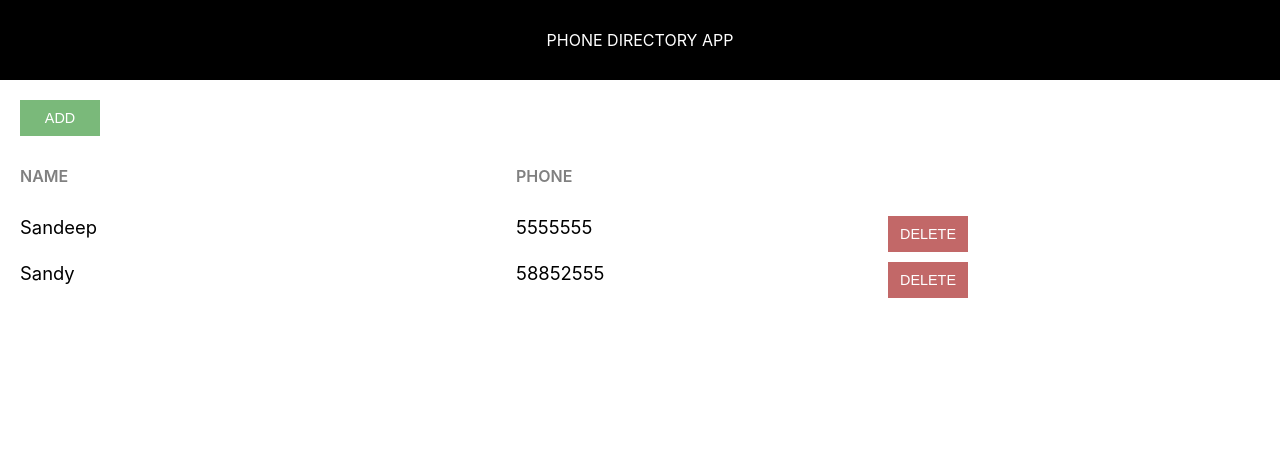
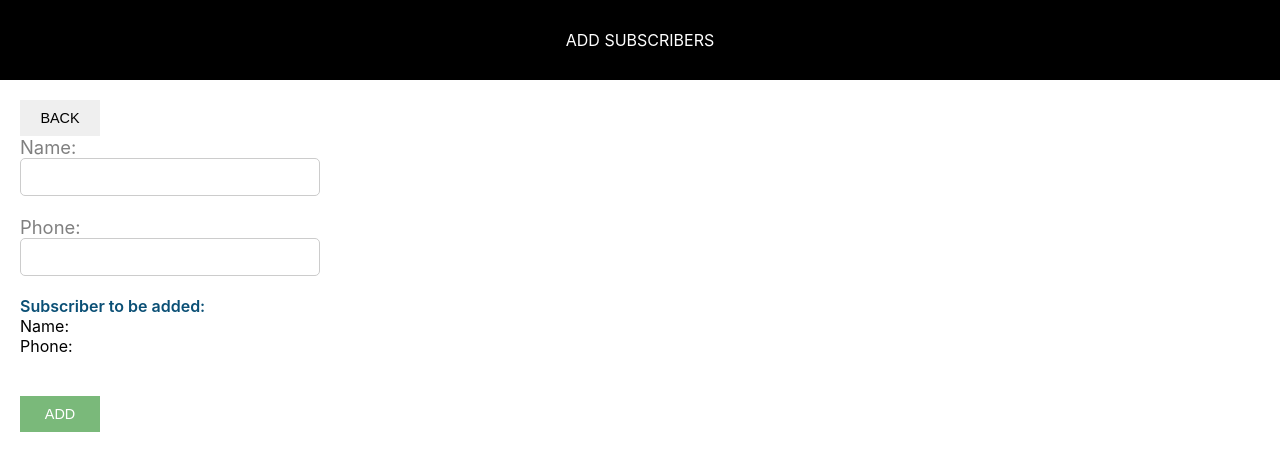
Before and after one commit to SandeepKumar377/Phone-Directory-ReactJSApp, a React (Create React App) app: page / in a window 1280 px wide. Shown: the top 470 px of the page. Built offline with nearby package versions, Linux system fonts and the light colour scheme.

Commit message:
add 'Subscriber component' and change file

```diff
--- /dev/null
+++ b/src/AddSubscribers.css
@@ -0,0 +1,36 @@
+.subscriber-form {
+    margin-top: 30px;
+}
+
+.label-control {
+    color: #808080;
+    font-size: 1.15rem;
+    margin-right: 15px;
+}
+
+.input-control {
+    width: 300px;
+    min-width: 100px;
+    padding: 10px 15px;
+    display: inline-block;
+    border: 1px solid #ccc;
+    border-radius: 5px;
+    box-sizing: border-box;
+    font-size: 0.9rem;
+    outline: none;
+}
+
+.subscriber-info-container {
+    font-size: 1rem;
+    margin-right: 10px;
+    margin-bottom: 20px;
+}
+
+.subscriber-to-add-heading {
+    color: #0a4f75;
+    font-weight: 600;
+}
+
+.subscriber-info {
+    color: #808080;
+}
--- /dev/null
+++ b/src/AddSubscribers.js
@@ -0,0 +1,30 @@
+import React, { Component } from 'react';
+import Header from './Header';
+import './AddSubscribers.css';
+
+class AddSubscribers extends Component{
+    render(){
+        return(
+            <div>
+                <Header heading="Add Subscribers"/>
+                <div className="component-body-container">
+                    <button className="custom-btn">Back</button>
+                    <form>
+                        <label htmlFor="name" className="label-control">Name:</label><br />
+                        <input id="name" type="text" className="input-control" name="name" /><br/><br/>
+                        <label htmlFor="phone" className="label-control">Phone:</label><br />
+                        <input id="phone" type="text" className="input-control" name="phone" /><br/><br/>
+                        <div className="subscriber-info-container">
+                            <span className="subscriber-to-add-heading">Subscriber to be added:</span><br/>
+                            <span className="subcriber-info">Name:</span><br/>
+                            <span className="subcriber-info">Phone:</span>
+                        </div><br/>
+                        <button type="submit" className="custom-btn add-btn">Add</button>
+                    </form>
+                </div>
+            </div>
+        )
+    }
+}
+
+export default AddSubscribers;
--- a/src/PhoneDirectoryDetails.css
+++ b/src/App.css
@@ -1,27 +1,3 @@
-.component-body-container {
-    padding: 20px;
-}
-
-.custom-btn {
-    padding: 10px;
-    border: none;
-    margin-right: 10px;
-    text-transform: uppercase;
-    width: 80px;
-    font-size: 0.9rem;
-    cursor: pointer;
-    outline: none;
-}
-
-.add-btn {
-    background: #7ab97a;
-    color: #fff;
-}
-.delete-btn{
-    background:rgb(194, 104, 104);
-    color: #fff;
-}
-
 .grid-container {
     display: grid;
     grid-template-columns: 40% 30% auto;
@@ -46,3 +22,8 @@
     color: #808080;
     text-transform: uppercase;
 }
+
+.delete-btn {
+    background: #fa9c9c;
+    color: #000;
+}
--- a/src/App.js
+++ b/src/App.js
@@ -1,13 +1,45 @@
 import React, { Component } from 'react';
 import Header from "./Header"
-import PhoneDirectoryDetails from './PhoneDirectoryDetails';
+import './App.css'
 
 class App extends Component{
+
+ deleteHandler(){
+    alert("Delete Clicked");
+}
   render() {
+    let subscribers=[
+      {
+          id:1,
+          name:"Sandeep",
+          phone:"5555555"
+      },
+      {
+          id:2,
+          name:"Sandy",
+          phone:"58852555"
+      }
+  ]
     return (
       <div>
         <Header heading="Phone Directory App"/>
-        <PhoneDirectoryDetails/>
+        <div className="component-body-container">
+            <button className="custom-btn add-btn"> Add </button>
+            <div className="grid-container heading-container">
+                <span className="grid-item name-heading">NAME</span>
+                <span className="grid-item phone-heading">PHONE</span>
+            </div>
+            {
+                subscribers.map(sub=> {
+                    return <div key={sub.id} className="grid-container">
+                        <span className="grid-item">{sub.name}</span>
+                        <span className="grid-item">{sub.phone}</span>
+                        <button className="custom-btn delete-btn" onClick={this.deleteHandler}> DELETE </button>
+                    </div>
+                })
+            }
+
+        </div>
       </div>
     );
   }
--- a/src/PhoneDirectoryDetails.js
+++ /dev/null
@@ -1,37 +0,0 @@
-import React from 'react';
-import './PhoneDirectoryDetails.css'
-
-const PhoneDirectoryDetails= function(){
-    let subscribers=[
-        {
-            id:1,
-            name:"Sandeep",
-            phone:"5555555"
-        },
-        {
-            id:2,
-            name:"Sandy",
-            phone:"58852555"
-        }
-    ]
-    return(
-        <div className="component-body-container">
-            <button className="custom-btn add-btn"> Add </button>
-            <div className="grid-container heading-container">
-                <span className="grid-item name-heading">NAME</span>
-                <span className="grid-item phone-heading">PHONE</span>
-            </div>
-            {
-                subscribers.map(sub=> {
-                    return <div key={sub.id} className="grid-container">
-                        <span className="grid-item">{sub.name}</span>
-                        <span className="grid-item">{sub.phone}</span>
-                        <span className="grid-item"><button className="custom-btn delete-btn"> DELETE </button></span>
-                    </div>
-                })
-            }
-
-        </div>
-    )
-}
-export default PhoneDirectoryDetails;
--- /dev/null
+++ b/src/common/common.css
@@ -0,0 +1,18 @@
+.component-body-container {
+    padding: 20px;
+}
+
+.custom-btn {
+    padding: 10px;
+    border: none;
+    margin-right: 10px;
+    text-transform: uppercase;
+    width: 80px;
+    font-size: 0.9rem;
+    cursor: pointer;
+    outline: none;
+}
+.add-btn {
+    background: #7ab97a;
+    color: #fff;
+}
--- a/src/index.js
+++ b/src/index.js
@@ -2,11 +2,13 @@
 import ReactDOM from 'react-dom';
 import './index.css';
 import App from './App';
+import AddSubscribers from './AddSubscribers';
 import reportWebVitals from './reportWebVitals';
+import './common/common.css'
 
 ReactDOM.render(
   <React.StrictMode>
-    <App />
+    <AddSubscribers />
   </React.StrictMode>,
   document.getElementById('root')
 );
```
